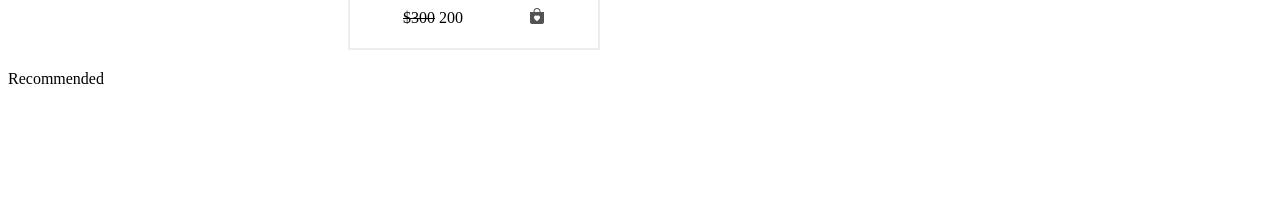
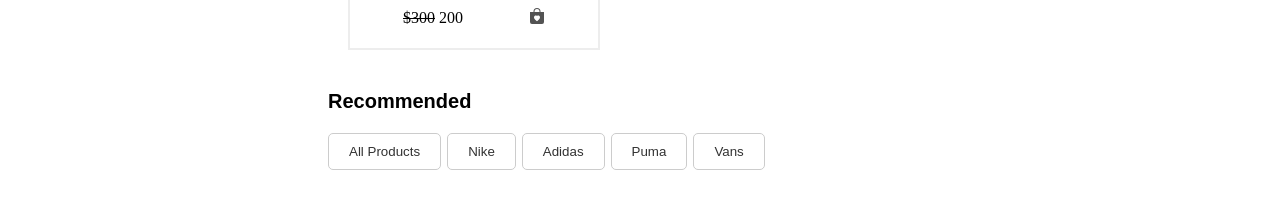
Before and after one commit to Iampetrus/search-and-filter, a React (Create React App) app: page / in a window 1280 px wide. Shown: the part 389-598 px from the top of the page. Built offline with nearby package versions, Linux system fonts and the light colour scheme.

Commit message:
Recommended section with linkable categories

```diff
--- a/src/Navigation/Nav.js
+++ b/src/Navigation/Nav.js
@@ -1,26 +1,26 @@
-import './Nav.css';
-import {FiHeart} from 'react-icons/fi'
+import "./Nav.css";
+import { FiHeart } from "react-icons/fi";
 import { HiOutlineUserAdd } from "react-icons/hi";
 import { CiShoppingCart } from "react-icons/ci";
 function Nav() {
   return (
     <nav>
-    <div>
+      <div className="nav-container">
         <input
-        type='text'
-        className='searc-input'
-        placeholder='Enter your search here'
+          type="text"
+          className="search-input"
+          placeholder="Enter your search here"
         />
       </div>
-  <div className='profile-container'>
-    <a href='#'>
-      <FiHeart className='nav-icons' />
+      <div className="profile-container">
+        <a href="#">
+          <FiHeart className="nav-icons" />
         </a>
-    <a href='#'>
-      <CiShoppingCart className='nav-icons' />
+        <a href="#">
+          <CiShoppingCart className="nav-icons" />
         </a>
-    <a href='#'>
-      <HiOutlineUserAdd className='nav-icons' />
+        <a href="#">
+          <HiOutlineUserAdd className="nav-icons" />
         </a>
       </div>
     </nav>
--- a/src/Recommended/Recommended.css
+++ b/src/Recommended/Recommended.css
@@ -0,0 +1,24 @@
+.recommended-flex {
+    display:flex;
+    margin-left: 20rem;
+
+}
+
+.recommended-title{
+    margin-left: 20rem;
+    margin-bottom: 20px;
+    margin-top: 20px;
+    font-size: 20px;
+    font-family: sans-serif;
+}
+
+.btns{
+    padding: 10px 20px;
+    margin-right: 6px;
+    background: transparent;
+    border: none;
+    border: 0.6px solid #ccc;
+    border-radius: 5px;
+    color: #323232;
+    cursor: pointer;
+}
--- a/src/Recommended/Recommended.js
+++ b/src/Recommended/Recommended.js
@@ -1,7 +1,19 @@
 import './Recommended.css';
 
 function Recommended() {
-  return <div> Recommended</div>
+  return <>
+    <div>
+      <h2 className='recommended-title'>Recommended</h2>
+      <div className='recommended-flex'>
+        <button className='btns'>All Products</button>
+        <button className='btns'>Nike</button>
+        <button className='btns'>Adidas</button>
+        <button className='btns'>Puma</button>
+        <button className='btns'>Vans</button>
+      </div>
+    </div>
+
+  </>
 }
 
 export default Recommended;
```
Also changed, not shown: src/index.css (+0 -11 lines). Lines whose indentation alone changed are shown as unchanged.
